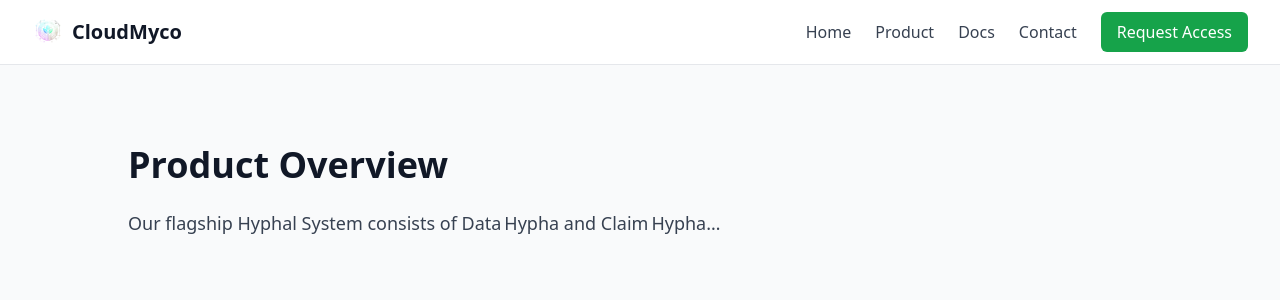
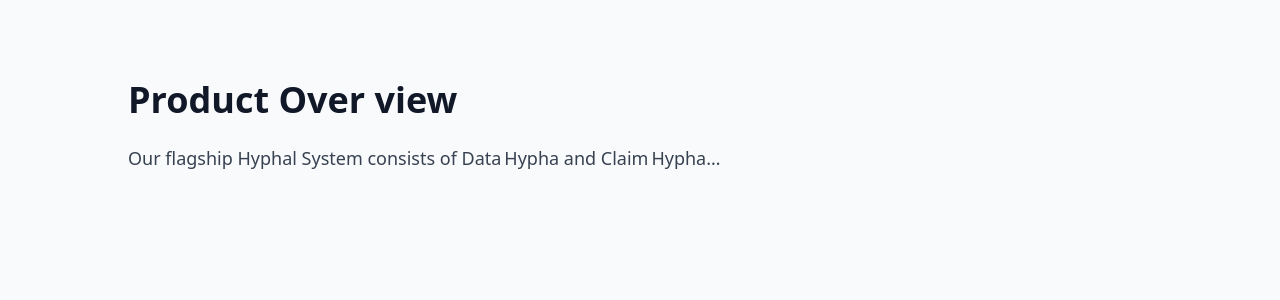
Before and after one commit to naturally-code/CloudMyco_marketing_site, a Next.js app: page /product/overview in a window 1280 px wide. Shown: the top 300 px of the page. Built offline with nearby package versions, Linux system fonts and the light colour scheme.

Commit message:
removing double logo

```diff
--- a/app/layout.tsx
+++ b/app/layout.tsx
@@ -49,8 +49,6 @@ export default function RootLayout({
       </head>
 
       <body className="font-sans antialiased bg-gray-50 min-h-screen flex flex-col">
-        {/* Global navigation */}
-        <NavBar />
 
         {/* Main content area – keep it centered and padded */}
         <main className="flex-grow container mx-auto px-4 py-8">{children}</main>
--- a/app/product/overview/page.tsx
+++ b/app/product/overview/page.tsx
@@ -2,7 +2,7 @@
 export default function ProductOverview() {
   return (
     <section className="max-w-5xl mx-auto py-12">
-      <h1 className="text-4xl font-bold mb-6">Product Overview</h1>
+      <h1 className="text-4xl font-bold mb-6">Product Over view</h1>
       <p className="text-lg text-gray-700">
         Our flagship Hyphal System consists of Data Hypha and Claim Hypha…
         {/* Summarize each Hypha, link to deeper docs, diagrams, etc. */}
```
